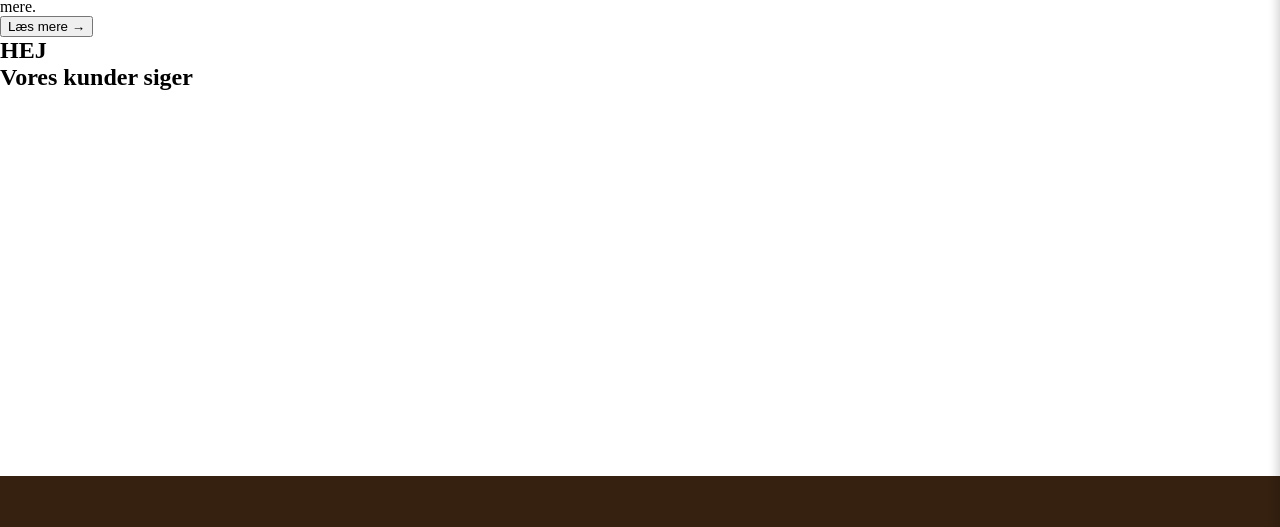
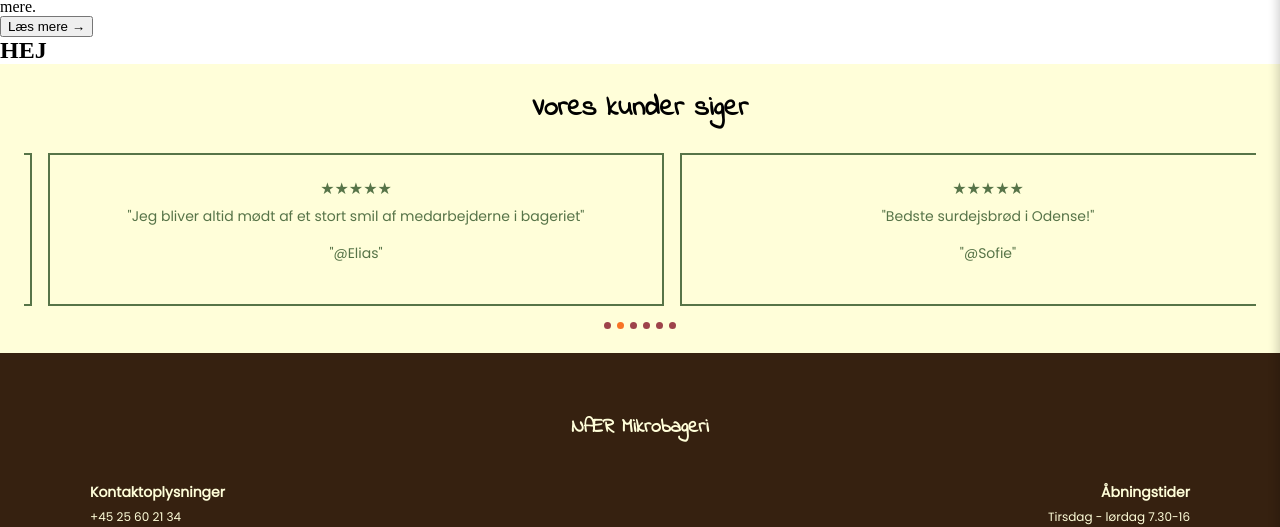
Before and after one commit to Freja-absalonsen/projekt-6, a Vue app in the folder projekt-6/: page / in a window 1280 px wide. Shown: the part 177-704 px from the top of the page. Built offline with nearby package versions, Linux system fonts and the light colour scheme.

Commit message:
frames rettelser

```diff
--- a/projekt-6/src/styles/_mixins.scss
+++ b/projekt-6/src/styles/_mixins.scss
@@ -13,12 +13,6 @@
     width: 100%;
 }
 
-//orange rammer
-@mixin frame-box {
-    background-color: c.$color-quaternary;
-    position: relative;
-    translate: 10px 10px;
-}
 
 //grønne knapper
 @mixin button {
--- a/projekt-6/src/styles/style.css
+++ b/projekt-6/src/styles/style.css
@@ -71,6 +71,67 @@
   text-decoration: none;
   font-size: 16px;
   font-family: "Poppins", sans-serif;
+}
+
+.testimonials {
+  padding: 24px;
+  background: #FFFED9;
+  text-align: center;
+}
+.testimonials__title {
+  margin-bottom: 24px;
+  font-size: 28px;
+  font-family: "Indie Flower", cursive;
+}
+.testimonials__slider {
+  overflow: hidden;
+  width: 100%;
+}
+.testimonials__track {
+  display: flex;
+  transition: transform 0.4s ease;
+}
+.testimonials__slide {
+  min-width: 50%;
+  flex-shrink: 0;
+  padding: 0 8px;
+}
+.testimonials__card {
+  background: #FFFED9;
+  border: 2px solid #577448;
+  padding: 24px;
+}
+.testimonials__stars {
+  color: #577448;
+  margin-bottom: 8px;
+}
+.testimonials__text {
+  font-family: "Poppins", sans-serif;
+  font-size: 14px;
+  color: #577448;
+  margin-bottom: 16px;
+}
+.testimonials__author {
+  font-family: "Poppins", sans-serif;
+  font-size: 14px;
+  color: #577448;
+  margin-bottom: 16px;
+}
+.testimonials__dots {
+  margin-top: 16px;
+  display: flex;
+  justify-content: center;
+  gap: 6px;
+}
+.testimonials__dot {
+  width: 7px;
+  height: 7px;
+  background: #9E434A;
+  border-radius: 50%;
+  cursor: pointer;
+}
+.testimonials__dot--active {
+  background: #F87325;
 }
 
 .contact {
@@ -222,15 +283,6 @@
   font-size: 24px;
   font-family: "Indie Flower", cursive;
 }
-.map-section {
-  /*
-      &__wrapper {
-          background: c.$color-quaternary;
-          padding: 12px;
-          box-sizing: border-box;
-      }
-   */
-}
 .map-section__wrapper {
   position: relative;
 }
--- a/projekt-6/src/styles/style.scss
+++ b/projekt-6/src/styles/style.scss
@@ -343,12 +343,6 @@
         font-family: f.$font-secondary;
     }
 
-    &__wrapper {
-        background: c.$color-quaternary;
-        padding: 12px;
-        box-sizing: border-box;
-    }
-
     &__wrapper{
         position: relative;
     }
@@ -367,12 +361,12 @@
       }
     }
 
-    .squara-top-right{
-        @include m.squara-top-right;
+    .square-top-right{
+        @include m.square-top-right;
     }
 
-    .squara-top-left{
-        @include m.squara-top-right
+    .square-bottom-left{
+        @include m.square-bottom-left
     }
 
     &__address {
```
Also changed, not shown: 1 other file (tests, documents, lock files or other folders).
